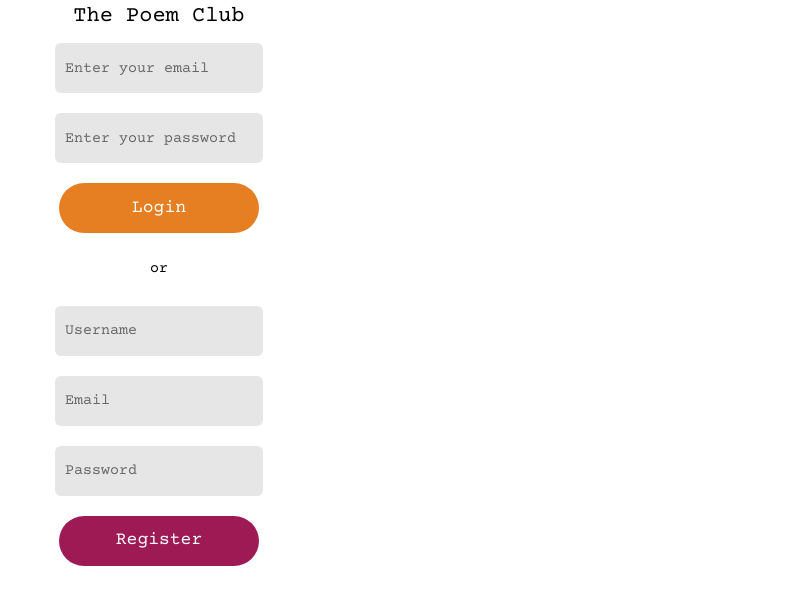
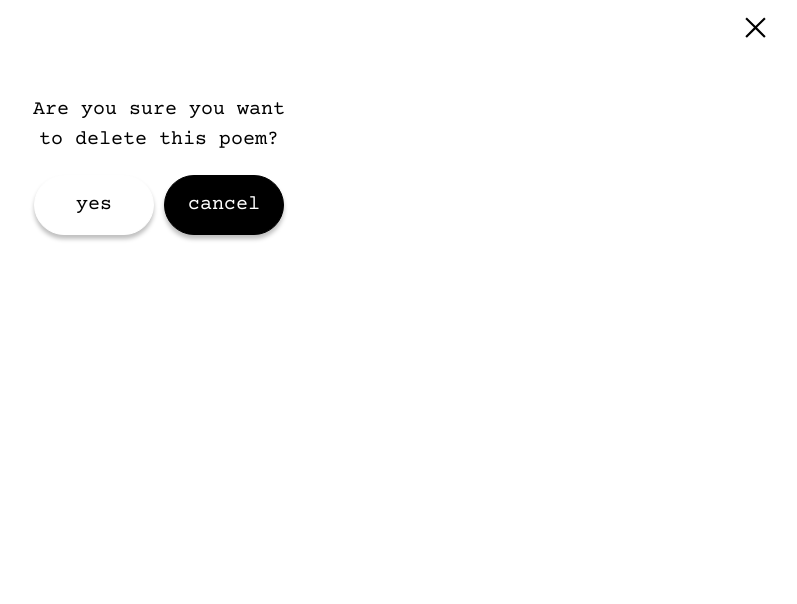
Before and after one commit to likunamatata/poetryclub, a React (Create React App) app in the folder client/: page / in a window 1280 px wide. Shown: the top 604 px of the page, without its empty margins (481-1278 px from the left). Built offline with nearby package versions, Linux system fonts and the light colour scheme; the HTML template or start-up script is replaced by a standard one.

Commit message:
toggle between ploptions working. delete msg styled

```diff
--- a/client/src/App.css
+++ b/client/src/App.css
@@ -72,6 +72,31 @@ fill: blue;
   height: 450px;
   justify-content: space-evenly;
 }
+.dialogue-box{
+  width: 255px;
+  align-self: center
+}
+.dialogue-msg{
+  font-family: 'Courier Prime', monospace;
+  font-size: 20px
+}
+.dialogue-buttons > button{
+  width: 120px;
+  height: 60px;
+  border-radius: 30px;
+  box-shadow: 0px 4px 4px rgba(0, 0, 0, 0.25);
+  font-size: 20px
+}
+#yes{
+  margin-right: 10px;
+  border: white 1px solid;
+  background-color: white;
+}
+#cancel{
+  color: white;
+  border: black 1px solid;
+  background-color: black;
+}
 .option-icon-container{
   display: flex;
   flex-direction: column;
--- a/client/src/App.js
+++ b/client/src/App.js
@@ -14,7 +14,7 @@ class App extends Component {
     this.state = {
       submitted: false,
       currentUser: null,
-      poemLargeOptions: false,
+      poemLargeOptions: true,
       mainOptions: false,
       editClicked: false,
       registerFormData: {
--- a/client/src/components/Header.jsx
+++ b/client/src/components/Header.jsx
@@ -6,8 +6,10 @@ import MainModal from "./widgets/modals-and-materials/MainModal"
 
 export default function Header(props) {
 
-  const [userPoemIDs, setPoemIDs] =useState([])
+  const [userPoemIDs, setPoemIDs] = useState([])
+  const [plIcons, togglePLIcons] = useState(false)
   const [shareIcons, toggleShareIcons] = useState(false)
+  const [deleteMsg, toggleDeleteMsg] = useState(true)
   const location = useLocation()
   const pathname = location.pathname.substring(0, 6)
 
@@ -51,6 +53,10 @@ export default function Header(props) {
           hidePoemLargeOptions={props.showPoemLargeOptions}
           toggleShareIcons={toggleShareIcons}
           shareIcons={shareIcons}
+          toggleDeleteMsg={toggleDeleteMsg}
+          deleteMsg={deleteMsg}
+          togglePLIcons={togglePLIcons}
+          plIcons={plIcons}
           updateEditClicked={props.updateEditClicked}
           userPoemIDs={userPoemIDs}
         />
--- /dev/null
+++ b/client/src/components/widgets/modals-and-materials/AreYouSureMsg.jsx
@@ -0,0 +1,13 @@
+import React from 'react'
+
+export default function AreYouSureMsg() {
+  return (
+    <div className='dialogue-box'>
+      <p className='dialogue-msg'>Are you sure you want to delete this poem?</p>
+      <div className='dialogue-buttons'>
+        <button id='yes'>yes</button>
+        <button id="cancel">cancel</button>
+      </div>
+    </div>
+  )
+}
--- a/client/src/components/widgets/modals-and-materials/PLOptionIcons.jsx
+++ b/client/src/components/widgets/modals-and-materials/PLOptionIcons.jsx
@@ -1,5 +1,6 @@
 import React from 'react'
 import { Link, useLocation } from 'react-router-dom'
+import { destroyPoem } from '../../../services/poem-helpers'
 
 export default function PLOptionIcons(props) {
   const location = useLocation()
@@ -30,16 +31,27 @@ export default function PLOptionIcons(props) {
             </Link>
           </div>
           {/* DELETE */}
-          <div className='option-icon-container'>
+          <div className='option-icon-container' onClick={() => {
+            props.togglePLIcons(false);
+            props.toggleDeleteMsg(true)
+          }}>
+            {/* <Link to='/' onClick={() => {
+              destroyPoem(poemID);
+              props.hidePoemLargeOptions();
+            }}> */}
             <svg width="46" height="58" viewBox="0 0 46 58" fill="none" xmlns="http://www.w3.org/2000/svg">
               <path d="M21.4187 4.32825C19.7074 4.32825 18.3036 5.63995 18.2131 7.31525H12.88C10.8571 7.31525 9.19995 8.98685 9.19995 11.0272V11.0562C9.19995 12.2764 9.81466 13.3655 10.7237 14.0432C10.0732 14.7137 9.65995 15.6331 9.65995 16.6387V38.3597C9.65995 40.4001 11.3171 42.0717 13.34 42.0717H32.6887C34.7115 42.0717 36.3687 40.4001 36.3687 38.3597V16.6387C36.3687 15.6258 35.9638 14.7005 35.305 14.0287C36.2101 13.3506 36.8 12.2733 36.8 11.0562V11.0272C36.8 8.98685 35.1428 7.31525 33.12 7.31525H27.7868C27.6963 5.63995 26.2925 4.32825 24.5812 4.32825H21.4187ZM21.4187 5.25625H24.5812C25.8097 5.25625 26.7779 6.1542 26.8668 7.31525H19.1331C19.222 6.1542 20.1902 5.25625 21.4187 5.25625ZM12.88 9.17125H33.12C34.1552 9.17125 34.96 9.98297 34.96 11.0272V11.0562C34.96 12.1005 34.1552 12.9122 33.12 12.9122H12.88C11.8447 12.9122 11.04 12.1005 11.04 11.0562V11.0272C11.04 9.98297 11.8447 9.17125 12.88 9.17125ZM13.34 14.7827H16.1575V40.2157H13.34C12.3047 40.2157 11.5 39.404 11.5 38.3597V16.6387C11.5 15.5945 12.3047 14.7827 13.34 14.7827ZM17.02 14.7827H22.5975V40.2157H17.02V14.7827ZM23.4312 14.7827H29.0375V40.2157H23.4312V14.7827ZM29.8712 14.7827H32.6887C33.724 14.7827 34.5287 15.5945 34.5287 16.6387V38.3597C34.5287 39.404 33.724 40.2157 32.6887 40.2157H29.8712V14.7827Z" fill="black" fillOpacity="0.980392" />
             </svg>
             <h3 className='option-label'>Delete</h3>
+            {/* </Link> */}
           </div>
         </>
       )}
       {/* SHARE */}
-      <div className='option-icon-container' onClick={() => props.toggleShareIcons(true)}>
+      <div className='option-icon-container' onClick={() => {
+        props.togglePLIcons(false);
+        props.toggleShareIcons(true)
+      }}>
         <svg width="71" height="71" viewBox="0 0 71 71" fill="none" xmlns="http://www.w3.org/2000/svg">
           <path d="M43.026 19.454L35.5 11.928L27.974 19.454L25.986 17.466L35.5 7.95203L45.014 17.466L43.026 19.454Z" fill="black" />
           <path d="M34.08 9.93994H36.92V39.7599H34.08V9.93994Z" fill="black" />
--- a/client/src/components/widgets/modals-and-materials/PoemLargeModal.jsx
+++ b/client/src/components/widgets/modals-and-materials/PoemLargeModal.jsx
@@ -1,18 +1,30 @@
 import React from 'react'
+import AreYouSureMsg from './AreYouSureMsg'
 import PLOptionIcons from './PLOptionIcons'
 import SocialShareIcons from './SocialShareIcons'
 
 export default function PoemLargeModal(props) {
+
+
+
+  // const modalOptions = (shareIcons, deleteMsg) => {
+  //   if (shareIcons) return <SocialShareIcons />
+  //   if (deleteMsg) return <AreYouSureMsg />
+  // }
+
+
   return (
     <div
       className="w3-modal w3-animate-opacity"
-      style={props.poemLargeOptions ? { display: 'block'} : { display: 'none' }}
+      style={props.poemLargeOptions ? { display: 'block' } : { display: 'none' }}
     >
       <div className="w3-modal-content w3-card-1">
         <header className="w3-container w3-white">
           {/* CLOSE MODAL ICON */}
           <svg onClick={() => {
             props.hidePoemLargeOptions()
+            props.togglePLIcons(true);
+            props.toggleDeleteMsg(false)
             props.toggleShareIcons(false)
           }}
             width="43" height="54" viewBox="0 0 43 54" fill="none" xmlns="http://www.w3.org/2000/svg">
@@ -21,16 +33,18 @@ export default function PoemLargeModal(props) {
         </header>
 
         <div className='poemlarge-option-icon-wrapper'>
-          {!props.shareIcons ?
+          {props.plIcons &&
             <PLOptionIcons
               toggleShareIcons={props.toggleShareIcons}
               hidePoemLargeOptions={props.hidePoemLargeOptions}
+              toggleDeleteMsg={props.toggleDeleteMsg}
+              togglePLIcons={props.togglePLIcons}
               updateEditClicked={props.updateEditClicked}
               userPoemIDs={props.userPoemIDs}
             />
-            :
-            <SocialShareIcons />
           }
+          {props.shareIcons && <SocialShareIcons />}
+          {props.deleteMsg && <AreYouSureMsg />}
         </div>
 
       </div>
--- a/client/src/services/poem-helpers.js
+++ b/client/src/services/poem-helpers.js
@@ -57,3 +57,8 @@ export const getSomePoems = async (keyword) => {
     throw error
   }
 }
+export const destroyPoem = async (poem_id) => {
+  console.log('del')
+  await api.delete(`/poems/${poem_id}`)
+  console.log('ete')
+}
```
